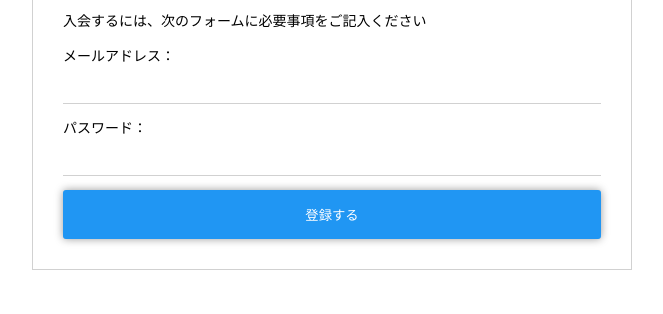
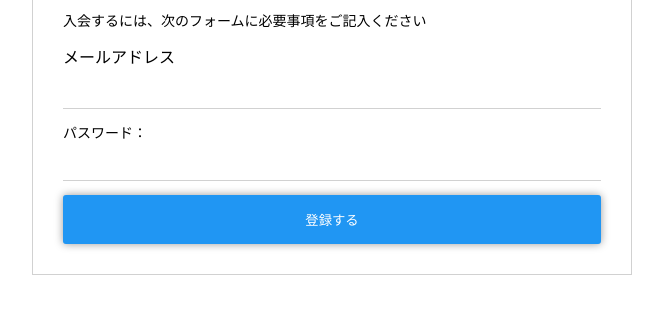
Before and after one commit to matsufuji06/html-css_coding, a plain HTML site: page index.html in a window 1280 px wide. Shown: the part 80-394 px from the top of the page, without its empty margins (308-971 px from the left). Drawn offline with Linux system fonts and the light colour scheme.

Commit message:
メールアドレスの入力欄をdivでまとめ、labelタグで紐づけた

```diff
--- a/index.html
+++ b/index.html
@@ -17,7 +17,10 @@
     <div class="content">
       <h1>入会申し込み</h1>
       <p>入会するには、次のフォームに必要事項をご記入ください</p>
-      <p>メールアドレス：<input type="email" name="mymail"></p>
+      <div class="control">
+        <label for="mymail">メールアドレス</label>
+        <input id="mymail" type="email" name="mymail">
+      </div>
       <p>パスワード：<input type="password" name="password"></p>
       <button type="submit">登録する</button>
     </div>
```
